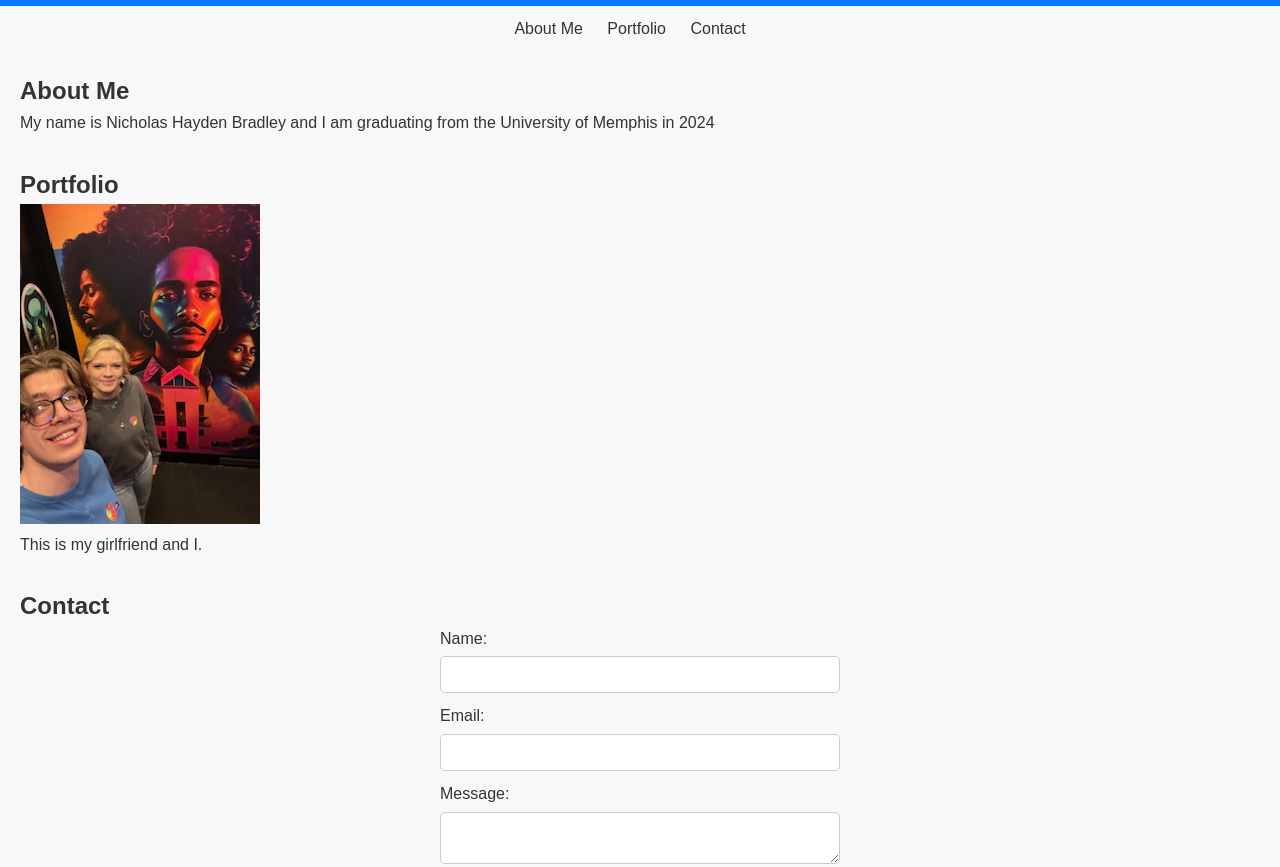
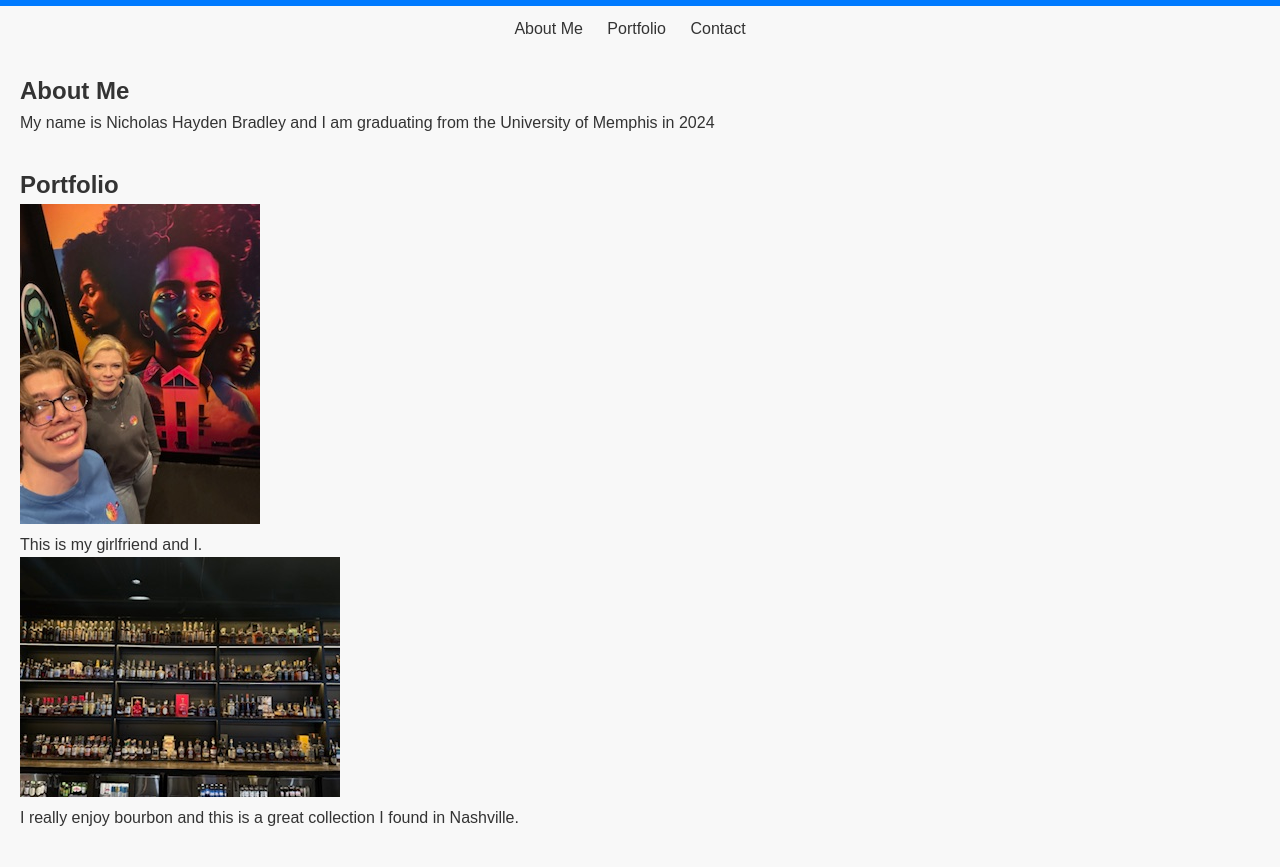
Before and after one commit to HaydenBradley/sa-15.github.io, a plain HTML site: page index.html in a window 1280 px wide. Shown: the part 85-952 px from the top of the page. Drawn offline with Linux system fonts and the light colour scheme.

Commit message:
added another image

```diff
--- a/index.html
+++ b/index.html
@@ -32,6 +32,12 @@
                 <img src="IMG_4980.jpg" alt="Portfolio Item 1">
                 <p>This is my girlfriend and I.</p>
             </div>
+            <div class="portfolio-item">
+                <img src="IMG_4975.jpg" alt="Portfolio Item 2">
+                <p>I really enjoy bourbon and this is a great collection I found in Nashville.</p>
+            </div>
+
+
 
         </section>
 
```
Also changed, not shown: IMG_4975.jpg (added), 1 other file.
